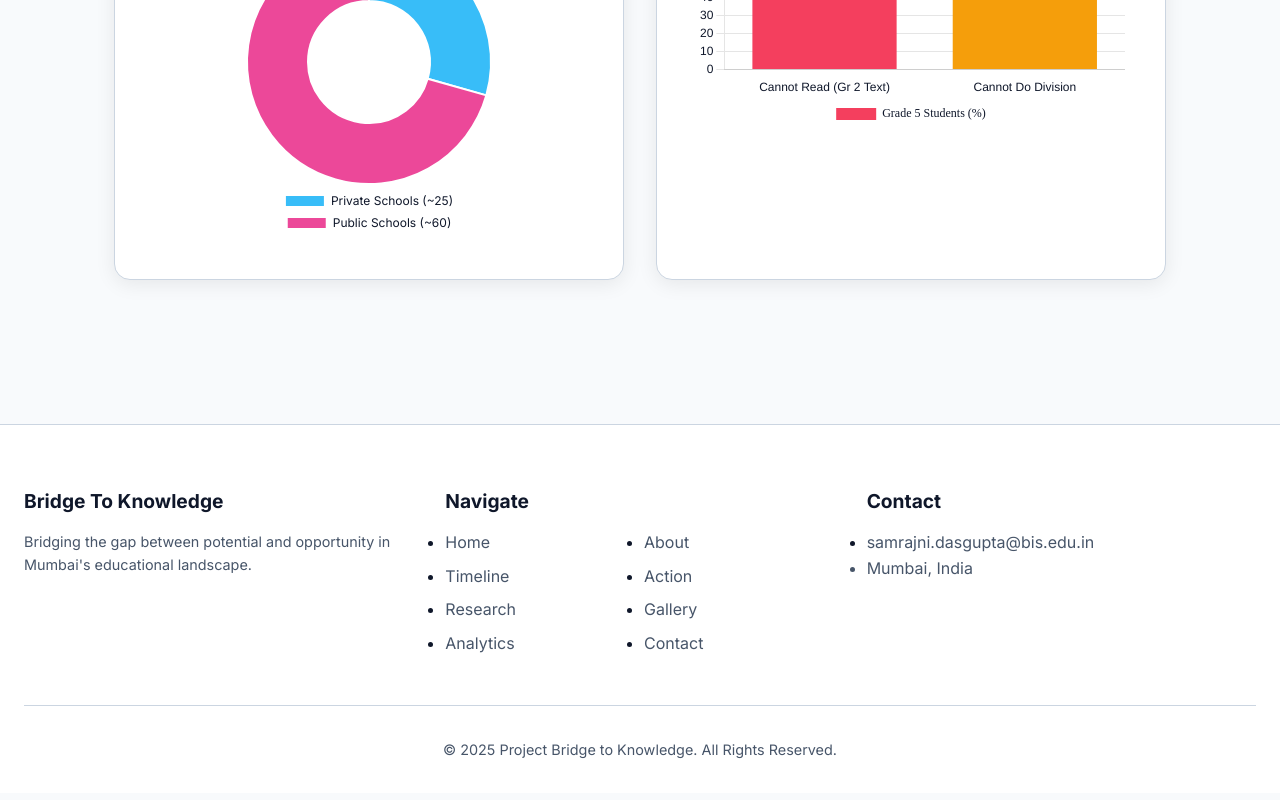
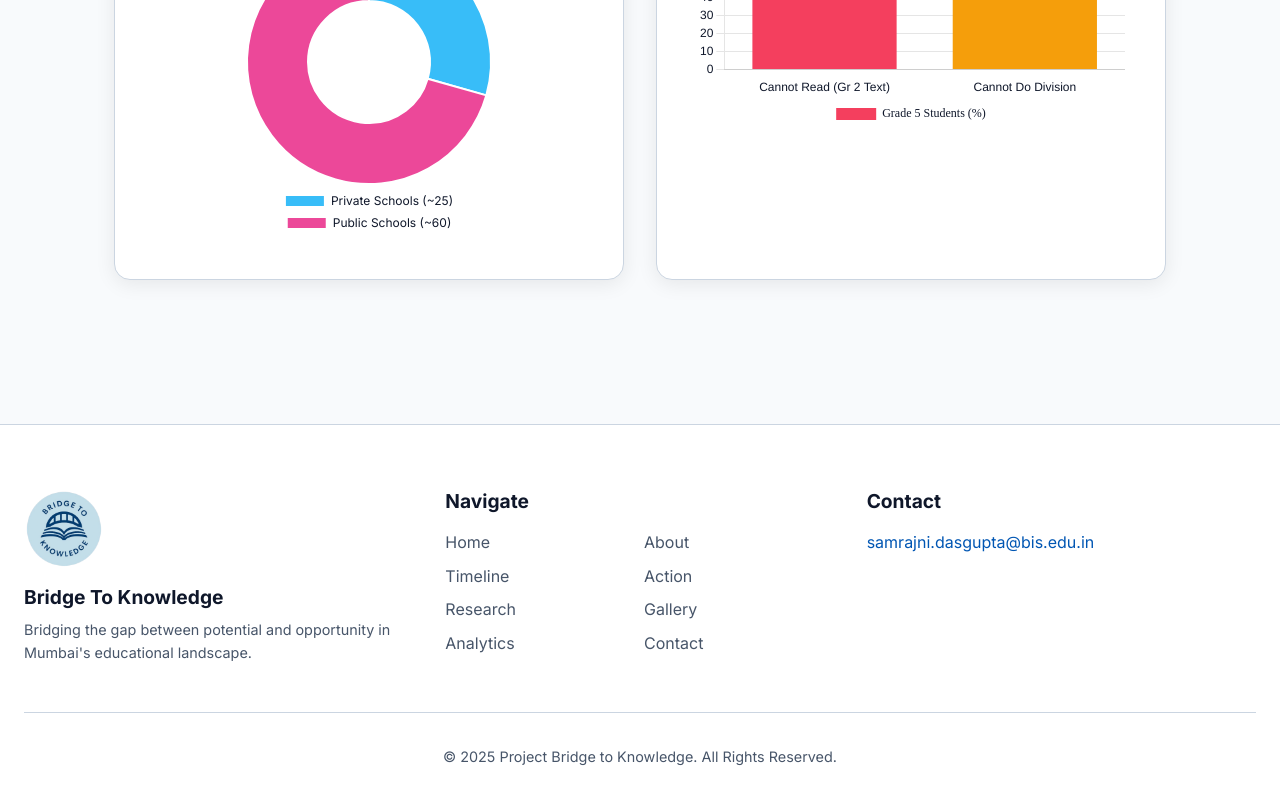
Before and after one commit to Ali-bis/BridgeToKnowledgetest, a React (Vite) app: page /analytics in a window 1280 px wide. Shown: the part 984-1784 px from the top of the page. Built offline with nearby package versions, Linux system fonts and the light colour scheme.

Commit message:
Update Footer.jsx

```diff
--- a/src/components/Footer.jsx
+++ b/src/components/Footer.jsx
@@ -5,19 +5,24 @@ const Footer = () => {
   return (
     <footer className="footer">
       <div className="footer-container">
-        {/* Column 1: Brand */}
+        {/* Column 1: Logo & Brand */}
         <div>
-          <h4>Bridge To Knowledge</h4>
+          {/* ADDED LOGO */}
+          <img
+            src="/images/logo.png"
+            alt="Logo"
+            style={{ width: '80px', marginBottom: '1rem', display: 'block' }}
+          />
+          <h4 style={{ margin: '0 0 0.5rem 0' }}>Bridge To Knowledge</h4>
           <p style={{ fontSize: '0.9rem', color: 'var(--text-muted)' }}>
             Bridging the gap between potential and opportunity in Mumbai's educational landscape.
           </p>
         </div>
 
-        {/* Column 2: Navigation (Fixed Broken Links) */}
+        {/* Column 2: Links */}
         <div>
           <h4>Navigate</h4>
-          {/* Using a simple grid layout for links to save space */}
-          <ul style={{ display: 'grid', gridTemplateColumns: '1fr 1fr', gap: '0.5rem' }}>
+          <ul style={{ display: 'grid', gridTemplateColumns: '1fr 1fr', gap: '0.5rem', listStyle: 'none', padding: 0 }}>
             <li><Link to="/">Home</Link></li>
             <li><Link to="/about">About</Link></li>
             <li><Link to="/timeline">Timeline</Link></li>
@@ -29,12 +34,16 @@ const Footer = () => {
           </ul>
         </div>
 
-        {/* Column 3: Contact */}
+        {/* Column 3: Contact (Email Only) */}
         <div>
           <h4>Contact</h4>
-          <ul>
-            <li><a href="mailto:samrajni.dasgupta@bis.edu.in">samrajni.dasgupta@bis.edu.in</a></li>
-            <li style={{ color: 'var(--text-muted)' }}>Mumbai, India</li>
+          <ul style={{ listStyle: 'none', padding: 0 }}>
+            <li>
+              <a href="mailto:samrajni.dasgupta@bis.edu.in" style={{ textDecoration: 'none', color: 'var(--primary)' }}>
+                samrajni.dasgupta@bis.edu.in
+              </a>
+            </li>
+            {/* Removed "Mumbai, India" as requested */}
           </ul>
         </div>
       </div>
```
